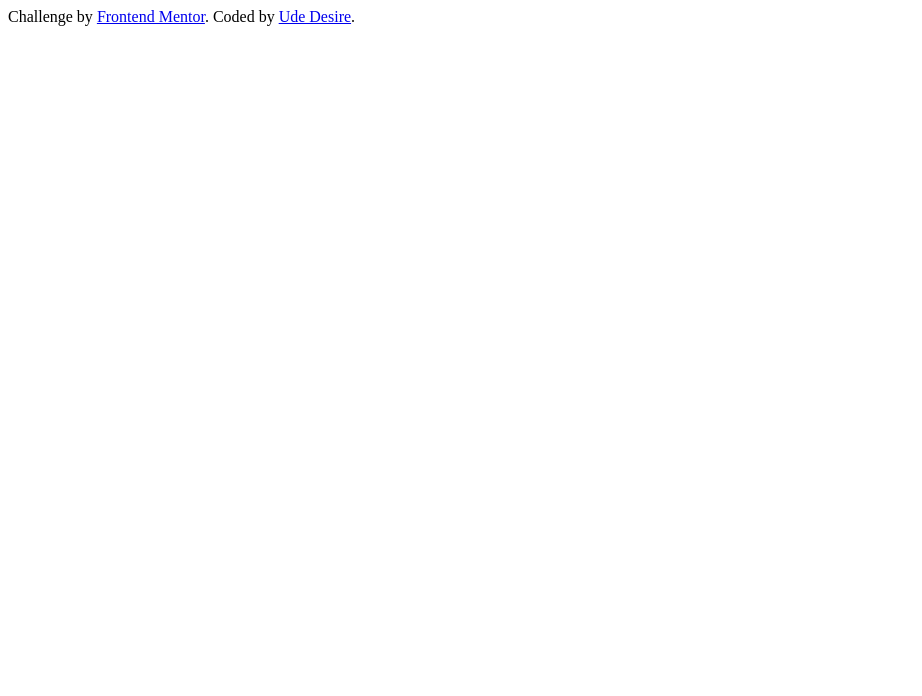
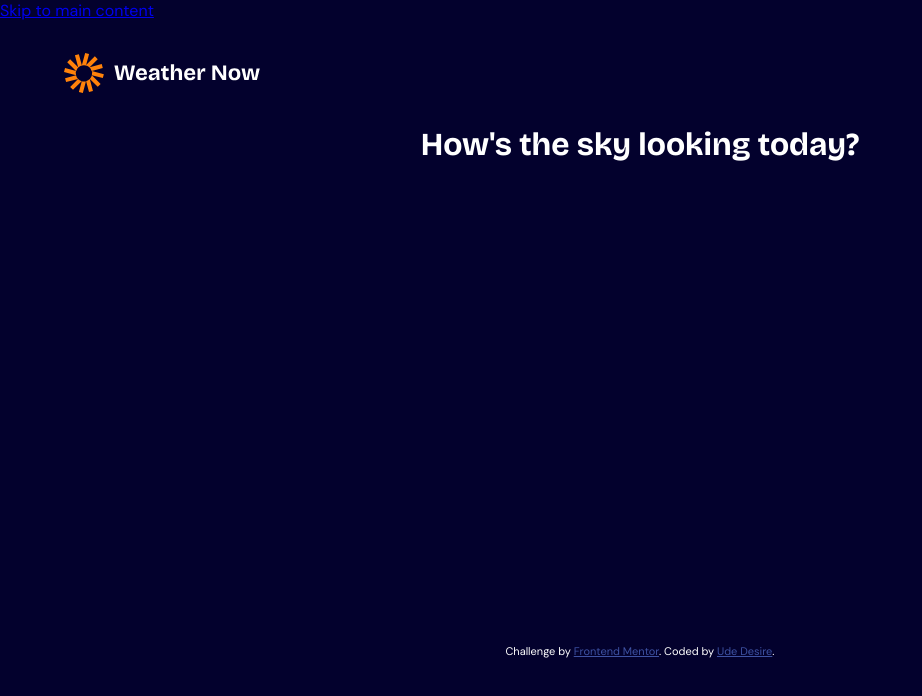
Before and after one commit to DessyZeal/FrontendMentorWeatherApp-IT-Project-, a plain HTML site: page index.html in a window 1280 px wide. Shown: the whole page, without its empty margins (0-922 px from the left). Drawn offline with nearby package versions, Linux system fonts and the light colour scheme.

Commit message:
Some semantic

```diff
--- a/index.html
+++ b/index.html
@@ -3,10 +3,24 @@
 <head>
     <meta charset="UTF-8">
     <meta name="viewport" content="width=device-width, initial-scale=1.0">
+    <link rel="icon" type="image/png" sizes="32x32" href="./assets/images/favicon-32x32.png">
+
+    <link rel="stylesheet" href="style.css">
     <title>Document</title>
 </head>
 <body>
+    <a href="#main" class="visually-hidden">Skip to main content</a>
+    <header>
+        <nav class="navbar">
+            <img src="./assets/images/logo.svg" alt="Logo">
+        </nav>
+        <div class="hero">
+            <h1>How's the sky looking today?</h1>
+        </div>
+    </header>
+    <main id="main">
 
+    </main>
     <div class="attribution">
         Challenge by <a href="https://www.frontendmentor.io?ref=challenge">Frontend Mentor</a>.
         Coded by <a href="#">Ude Desire</a>.
--- a/style.css
+++ b/style.css
@@ -3,11 +3,11 @@
 @import url('https://fonts.googleapis.com/css2?family=Bricolage+Grotesque:opsz,wght@12..96,200..800&family=DM+Sans:ital,opsz,wght@0,9..40,100..1000;1,9..40,100..1000&family=Fraunces:ital,opsz,wght@0,9..144,100..900;1,9..144,100..900&display=swap');
 
 :root {
-    --Very-Dark-Blue: hsl(212, 100%, 18%);
+    --Very-Dark-Blue: hsl(243, 96%, 9%);
     --Dark-Grayish-Blue: hsl(213, 19%, 18%);
     --Grayish-Blue: hsl(214, 17%, 51%);
     --Light-Grayish-Blue: hsl(212, 33%, 89%);
-    --Very-Light-Gray: hsl(200, 15%, 95%);
+    --Very-Light-Gray: hsl(250, 6%, 84%);
     --White: hsl(0, 0%, 100%);
     --Orange: hsl(28, 100%, 52%);
     --Font-Header: 'Bricolage Grotesque', serif;
@@ -19,3 +19,36 @@
     box-sizing: border-box;
     font-family: 'DM Sans', sans-serif;
 }
+img {
+    max-width: 100%;
+}
+
+body{
+    background-color: var(--Very-Dark-Blue);
+    color: var(--White);
+    height: 100vh;
+    font-family: var(--Font-Body);
+}
+
+.navbar{
+    width: 100%;
+    padding: 2rem 4rem;
+    display: flex;
+    justify-content: space-between;
+    align-items: center;
+}
+
+.hero h1 {
+    text-align: center;
+    font-family: var(--Font-Header);
+}
+
+.attribution {
+    font-size: 11px;
+    text-align: center;
+    margin-top: 30rem;
+}
+
+.attribution a {
+    color: hsl(228, 45%, 44%);
+}
```
